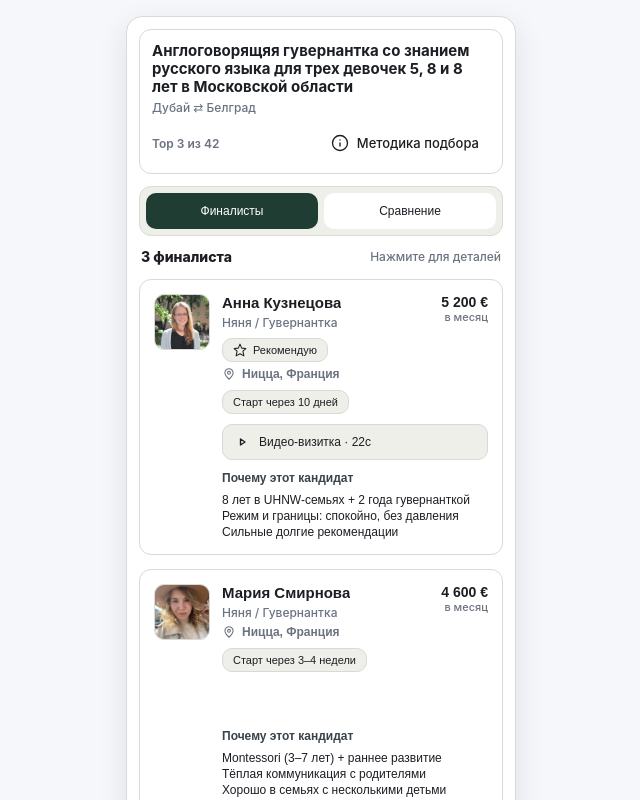
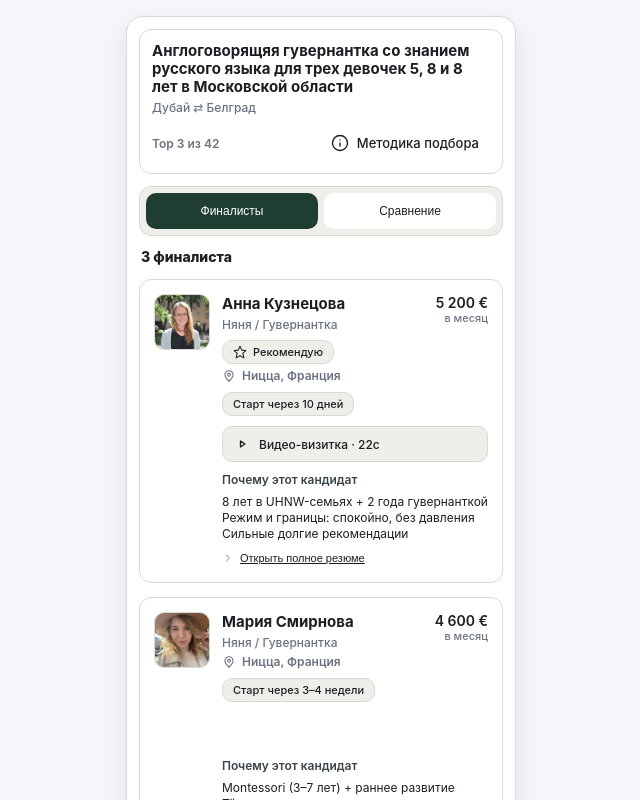
Before and after one commit to sabitsky/finalists-app, a Next.js app: page / in a window 1280 px wide. Shown: the top 800 px of the page, without its empty margins (319-959 px from the left). Built offline with nearby package versions, Linux system fonts and the light colour scheme.

Commit message:
Refine resume link cues

```diff
--- a/components/finalists/CompareTab.tsx
+++ b/components/finalists/CompareTab.tsx
@@ -46,8 +46,14 @@ export function CompareTab({
             onActivate?.(index);
           }
         }}
+        onOpenDetail={(id) => {
+          const index = candidates.findIndex((c) => c.id === id);
+          if (index >= 0) {
+            onOpenDetail(index);
+          }
+        }}
         headerTitle="Сравнение"
-        headerSubtitle="Нажмите, чтобы увидеть полный профиль кандидата"
+        headerSubtitle=""
       />
     );
   }
--- a/components/finalists/ComparisonSection.tsx
+++ b/components/finalists/ComparisonSection.tsx
@@ -1,7 +1,7 @@
 import * as React from "react";
 import { Candidate } from "@/data/finalists";
 import { comparisonColors, comparisonShadows } from "@/lib/comparisonTokens";
-import { font, radii } from "@/lib/designSystem";
+import { colors, font, radii } from "@/lib/designSystem";
 import { RecommendedPill } from "@/components/ui/RecommendedPill";
 import styles from "@/components/finalists/comparison.module.css";
 
@@ -18,6 +18,7 @@ export type ComparisonSectionProps = {
   activeId: string | null;
   recommendedId: string;
   onActivate: (id: string) => void;
+  onOpenDetail: (id: string) => void;
   headerTitle: string;
   headerSubtitle: string;
   footerActions?: React.ReactNode;
@@ -31,6 +32,7 @@ export function ComparisonSection({
   activeId,
   recommendedId,
   onActivate,
+  onOpenDetail,
   headerTitle,
   headerSubtitle,
   footerActions,
@@ -67,6 +69,7 @@ export function ComparisonSection({
               isActive={candidate.id === activeId}
               isRecommended={candidate.id === recommendedId}
               onActivate={() => onActivate(candidate.id)}
+              onOpenDetail={() => onOpenDetail(candidate.id)}
               rows={orderedRows.map((row) => ({ key: row.k, value: row.v[idx] ?? "" }))}
             />
           ))}
@@ -84,9 +87,11 @@ export function ComparisonHeader({ title, subtitle }: { title: string; subtitle:
       <div style={{ fontSize: 16, fontWeight: font.weight.semibold, color: comparisonColors.textPrimary }}>
         {title}
       </div>
-      <div style={{ fontSize: 13, fontWeight: font.weight.medium, color: comparisonColors.textSecondary }}>
-        {subtitle}
-      </div>
+      {subtitle ? (
+        <div style={{ fontSize: 13, fontWeight: font.weight.medium, color: comparisonColors.textSecondary }}>
+          {subtitle}
+        </div>
+      ) : null}
     </div>
   );
 }
@@ -113,6 +118,7 @@ export function CandidateCard({
   isActive,
   isRecommended,
   onActivate,
+  onOpenDetail,
 }: {
   columnIndex: number;
   totalRows: number;
@@ -121,22 +127,22 @@ export function CandidateCard({
   isActive: boolean;
   isRecommended: boolean;
   onActivate: () => void;
+  onOpenDetail: () => void;
 }) {
   const cardVars: React.CSSProperties = {
     "--card-bg": comparisonColors.surface,
     "--card-bg-recommended": comparisonColors.recommendedBg,
     "--card-border": isRecommended ? comparisonColors.borderStrong : comparisonColors.borderSoft,
     "--card-border-hover": comparisonColors.borderStrong,
-    "--card-border-active": comparisonColors.borderStrong,
+    "--card-border-active": colors.inkStrong,
     "--card-shadow": isRecommended ? comparisonShadows.cardStrong : "none",
     "--card-shadow-hover": comparisonShadows.cardStrong,
-    "--card-shadow-active": comparisonShadows.cardStrong,
+    "--card-shadow-active": "none",
     "--card-radius": `${radii.lg}px`,
   } as React.CSSProperties;
 
   return (
-    <button
-      type="button"
+    <div
       onClick={onActivate}
       className={[
         styles.candidateCard,
@@ -155,6 +161,14 @@ export function CandidateCard({
         minHeight: 36 * totalRows,
         position: "relative",
       }}
+      role="button"
+      tabIndex={0}
+      onKeyDown={(event) => {
+        if (event.key === "Enter" || event.key === " ") {
+          event.preventDefault();
+          onActivate();
+        }
+      }}
       aria-pressed={isActive}
       aria-label={`${candidate.fullName}. ${candidate.title}. ${candidate.compMonthlyEUR.toLocaleString("ru-RU")} € в месяц.`}
     >
@@ -162,7 +176,32 @@ export function CandidateCard({
       {rows.slice(0, 6).map((row, index) => (
         <ComparisonValue key={`${candidate.id}-${row.key}`} value={row.value} rowKey={row.key} isPrice={index === rows.length - 1} />
       ))}
-    </button>
+      <button
+        type="button"
+        onClick={(event) => {
+          event.stopPropagation();
+          onOpenDetail();
+        }}
+        style={{
+          marginTop: 6,
+          background: "transparent",
+          border: "none",
+          padding: 0,
+          color: comparisonColors.textPrimary,
+          fontSize: 10,
+          fontWeight: font.weight.medium,
+          cursor: "pointer",
+          textAlign: "left",
+          display: "inline-flex",
+          alignItems: "center",
+          gap: 6,
+          textDecoration: "underline",
+        }}
+      >
+        <span style={{ color: comparisonColors.textMuted }}>›</span>
+        Открыть полное резюме
+      </button>
+    </div>
   );
 }
 
--- a/components/finalists/FinalistsTab.tsx
+++ b/components/finalists/FinalistsTab.tsx
@@ -11,10 +11,12 @@ import Image from "next/image";
 export type FinalistsTabProps = {
   candidates: Candidate[];
   pickedId: string | null;
+  selectedIdx: number;
   onOpenDetail: (index: number) => void;
+  onSelect: (index: number) => void;
 };
 
-export function FinalistsTab({ candidates, pickedId, onOpenDetail }: FinalistsTabProps) {
+export function FinalistsTab({ candidates, pickedId, selectedIdx, onOpenDetail, onSelect }: FinalistsTabProps) {
   const candidatePhotos: Record<string, string> = {
     c1: "/images/anna.jpeg",
     c2: "/images/maria.png",
@@ -25,19 +27,27 @@ export function FinalistsTab({ candidates, pickedId, onOpenDetail }: FinalistsTa
     <div style={{ display: "flex", flexDirection: "column", gap: 14 }}>
       <div style={{ ...sharedStyles.rowBetween, padding: "0 2px" }}>
         <div style={{ fontSize: 14, fontWeight: font.weight.extrabold, color: colors.ink }}>3 финалиста</div>
-        <div style={{ ...sharedStyles.muted12 }}>Нажмите для деталей</div>
       </div>
 
       <div style={{ display: "flex", flexDirection: "column", gap: 14 }}>
         {candidates.map((c, i) => {
           const isPicked = pickedId === c.id;
+          const isSelected = selectedIdx === i;
           return (
-            <button
+            <div
               key={c.id}
-              onClick={() => onOpenDetail(i)}
+              onClick={() => onSelect(i)}
+              role="button"
+              tabIndex={0}
+              onKeyDown={(event) => {
+                if (event.key === "Enter" || event.key === " ") {
+                  event.preventDefault();
+                  onSelect(i);
+                }
+              }}
               style={{
                 appearance: "none",
-                border: isPicked ? `1px solid ${colors.inkStrong}` : `1px solid ${colors.line}`,
+                border: isSelected ? `1px solid ${colors.inkStrong}` : `1px solid ${colors.line}`,
                 background: colors.white,
                 borderRadius: 12,
                 padding: 14,
@@ -164,9 +174,35 @@ export function FinalistsTab({ candidates, pickedId, onOpenDetail }: FinalistsTa
                       })()}
                     </div>
                   </div>
+
+                  <button
+                    type="button"
+                    onClick={(event) => {
+                      event.stopPropagation();
+                      onOpenDetail(i);
+                    }}
+                    style={{
+                      marginTop: 10,
+                      background: "transparent",
+                      border: "none",
+                      padding: 0,
+                      color: colors.inkStrong,
+                      fontSize: 11,
+                      fontWeight: font.weight.medium,
+                      cursor: "pointer",
+                      textAlign: "left",
+                      display: "inline-flex",
+                      alignItems: "center",
+                      gap: 6,
+                      textDecoration: "underline",
+                    }}
+                  >
+                    <Icon name="chevR" size={12} style={{ color: colors.muted }} />
+                    Открыть полное резюме
+                  </button>
                 </div>
               </div>
-            </button>
+            </div>
           );
         })}
       </div>
```
